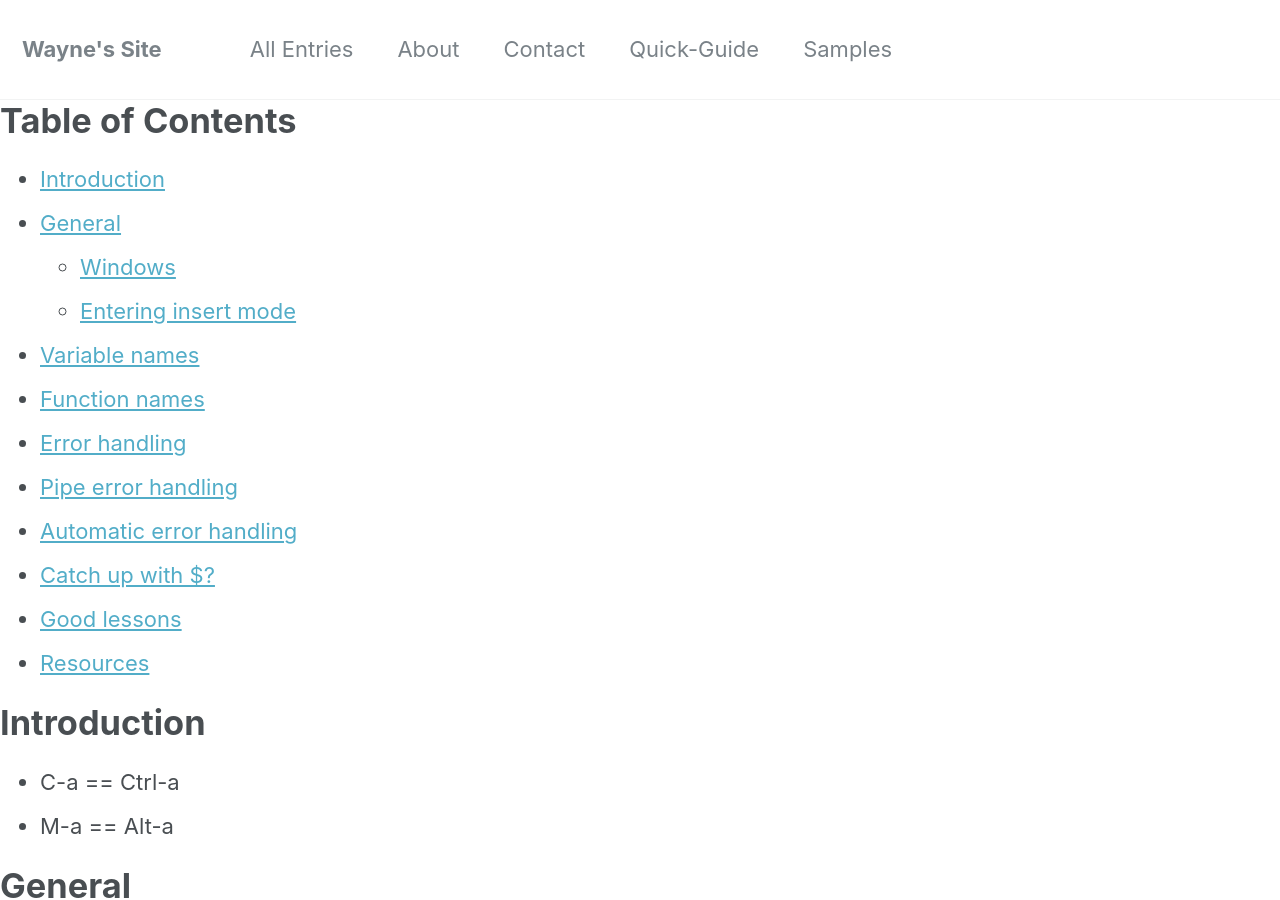
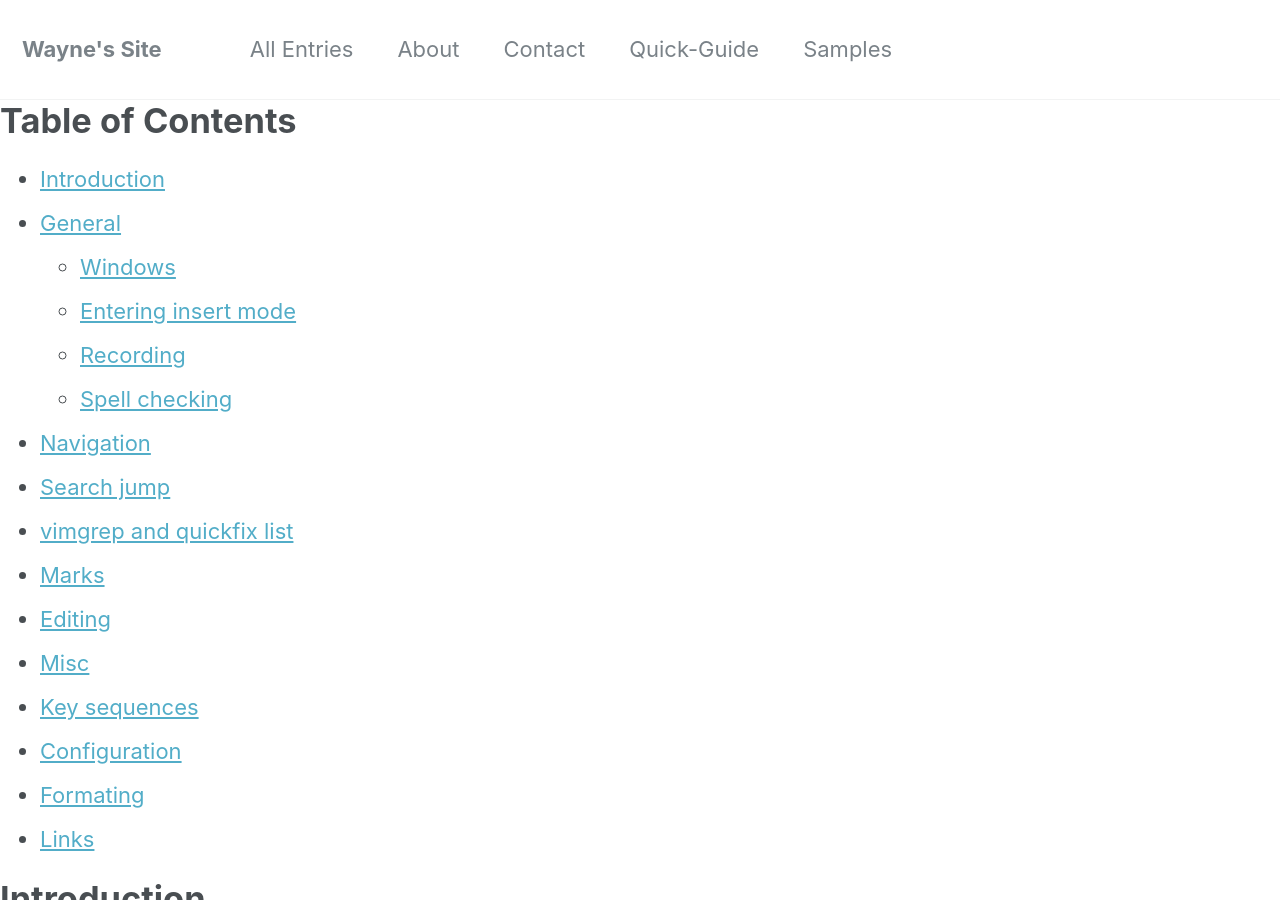
Before and after one commit to element207/element207.github.io, a Jekyll site: the page built from _posts/2018-04-12-vim-shortcuts.md, in a window 1280 px wide and 900 px high. Built offline with Jekyll 4.4.1, drawn with Linux system fonts in a browser that asks for light colours; our own code applies the rules of GitHub Pages for plain Markdown files; some of the changed text lies outside the part shown.

Commit message:
Update 2018-04-12-vim-shortcuts.md

````diff
--- a/_posts/2018-04-12-vim-shortcuts.md
+++ b/_posts/2018-04-12-vim-shortcuts.md
@@ -15,18 +15,22 @@ mathjax: true
 ---
 # Table of Contents
 
-* [Introduction](#Introduction)
-* [General](#General)
-  * [Windows](#Windows)
-  * [Entering insert mode](#Entering-insert-mode)
-* [Variable names](#variable-names)
-* [Function names](#function-names)
-* [Error handling](#error-handling)
-* [Pipe error handling](#pipe-error-handling)
-* [Automatic error handling](#automatic-error-handling)
-* [Catch up with $?](#catch-up-with-)
-* [Good lessons](#good-lessons)
-* [Resources](#resources)
+* [Introduction](#introduction)
+* [General](#general)
+  * [Windows](#windows)
+  * [Entering insert mode](#entering-insert-mode)
+  * [Recording](#recording)
+  * [Spell checking](#spell-checking)
+* [Navigation](#navigation)
+* [Search jump](#search-jump)
+* [vimgrep and quickfix list](#vimgrep-and-quickfix-list)
+* [Marks](#marks)
+* [Editing](#editing)
+* [Misc](#misc)
+* [Key sequences](#key-sequences)
+* [Configuration](#configuration)
+* [Formating](#formating)
+* [Links](#links)
 
 
 # Introduction #
@@ -157,7 +161,7 @@ B        jump backward by words (no punctuation)
 #gg      goto line #
 ```
 
-# Search, jump #
+# Search jump #
 consider consulting `:help [` and `:help g`
 
 ```
````
